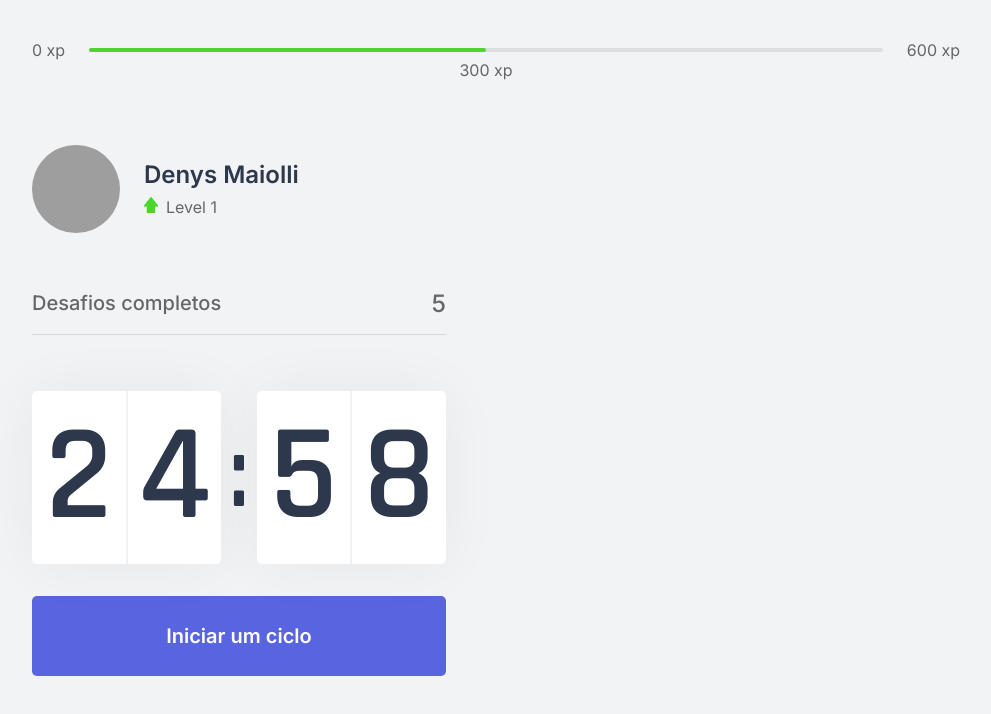
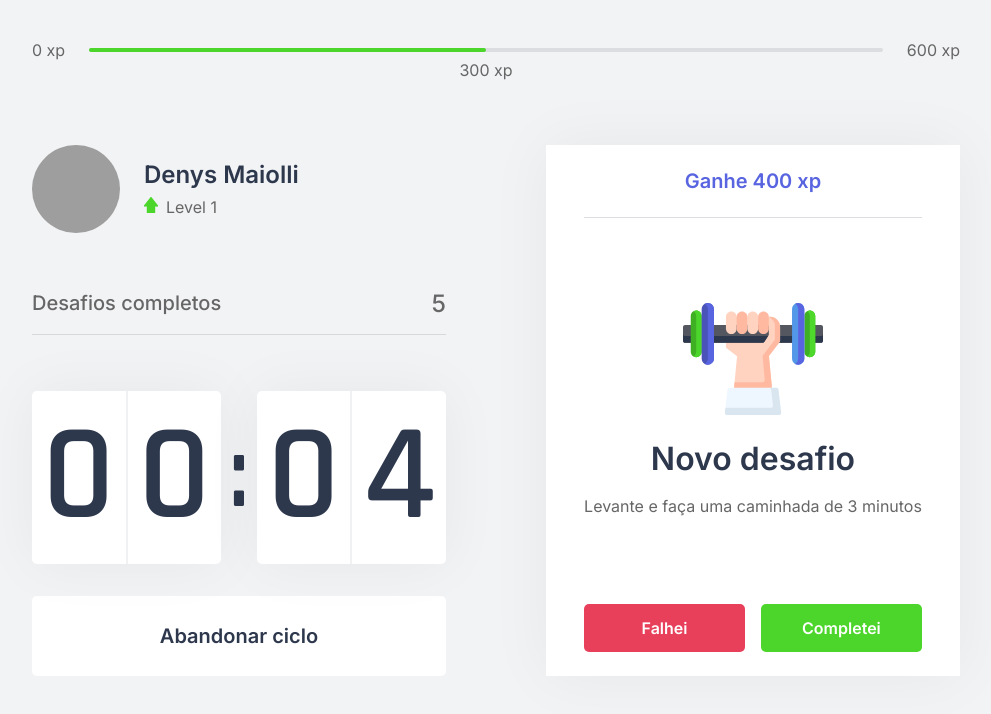
Before and after one commit to dmaiolli/moveit-next, a Next.js app: page / in a window 1280 px wide. Both pictures are taken after a click on the button "Iniciar um ciclo". Shown: the top 714 px of the page, without its empty margins (144-1135 px from the left). Built offline with nearby package versions, Linux system fonts and the light colour scheme; grey boxes are pictures that could not be loaded.

Commit message:
Countdown and style ChallengeBox finished

```diff
--- /dev/null
+++ b/src/components/ChallengeBox.tsx
@@ -0,0 +1,47 @@
+import styles from '../styles/components/ChallengeBox.module.css'
+
+export function ChallengeBox() {
+  const hasActiveChallenge = true
+
+  return (
+    <div className={styles.challengeBoxContainer}>
+
+    { hasActiveChallenge ? (
+      <div className={styles.challengeActive}>
+        <header>Ganhe 400 xp</header>
+
+        <main>
+          <img src="icons/body.svg"/>
+          <strong>Novo desafio</strong>
+          <p>Levante e faça uma caminhada de 3 minutos</p>
+        </main>
+
+        <footer>
+          <button
+            type="button"
+            className={styles.challengeFailedButton}
+          >
+              Falhei
+          </button>
+
+          <button
+            type="button"
+            className={styles.challengeSucceededButton}
+          >
+              Completei
+          </button>
+        </footer>
+      </div>
+    ) : (
+      <div className={styles.challengeNotActive}>
+        <strong>Inicie um ciclo para receber desafios a serem completados</strong>
+        <p>
+          <img src="icons/level-up.svg" alt="Level up"/>
+          Avance de level completando desafios
+        </p>
+    </div>
+    )}
+
+    </div>
+  )
+}
--- a/src/components/Countdown.tsx
+++ b/src/components/Countdown.tsx
@@ -1,12 +1,17 @@
 import { useState, useEffect } from 'react';
 import styles from '../styles/components/Countdown.module.css';
 
+let countdownTimeout: NodeJS.Timeout;
+
 export function Countdown() {
   // 25 minutos em segundos, para irmos reduzindo o countdown a cada segundo
-  const [time, setTime] = useState(25 * 60);
+  const [time, setTime] = useState(0.1 * 60);
 
   // Vai definir se o countdown está ativo ou parado
-  const [active, setActive] = useState(false);
+  const [isActive, setIsActive] = useState(false);
+
+  // Definir se o countdown ja finalizou
+  const [hasFinished, setHasFinished] = useState(false)
 
   // Vamos calcular os minutos, mas sem o floor só funcionaria com minutos perfeitos, o floor
   // arrendonda pra baixo.
@@ -22,17 +27,28 @@ export function Countdown() {
 
 
   function startCountdown() {
-    setActive(true);
+    setIsActive(true);
+  }
 
+  function resetCountdown() {
+    // Usado para evitar que a função dispare mais uma vez, pois ela demora 1 segundo para executar
+    clearTimeout(countdownTimeout);
+    setIsActive(false);
+
+    setTime(25 * 60);
   }
 
   useEffect(() => {
-    if (active && time > 0) {
-      setTimeout(() => {
+    if (isActive && time > 0) {
+      countdownTimeout = setTimeout(() => {
         setTime(time - 1);
       }, 1000);
+      // Caso o countdown chegue a 0
+    } else if (isActive && time === 0) {
+      setHasFinished(true);
+      setIsActive(false);
     }
-  }, [active, time])
+  }, [isActive, time])
 
   return (
     <div>
@@ -48,6 +64,30 @@ export function Countdown() {
         </div>
       </div>
 
+      {/* Se o countdown chegou a 0, mostrar ciclo encerrado
+            Se não chegou a 0 e ainda está ativo, mostrar abandonar ciclo
+            Se não chegou a 0 e não está ativo, mostrar iniciar ciclo */}
+      { hasFinished ?  (
+        <button
+          disabled
+          type="button"
+          className={styles.countdownButton}
+        >
+          Ciclo encerrado
+        </button>
+      ) : (
+        <>
+        { isActive ? (
+          <button
+            type="button"
+            className={`${styles.countdownButton} ${styles.countdownButtonActive}`}
+            onClick={resetCountdown}
+          >
+            Abandonar ciclo
+          </button>
+
+      ) : (
+
           <button
             type="button"
             className={styles.countdownButton}
@@ -55,6 +95,14 @@ export function Countdown() {
           >
             Iniciar um ciclo
           </button>
+      )}
+        </>
+      )}
+
+
+
+
+
     </div>
   );
 }
--- a/src/pages/index.tsx
+++ b/src/pages/index.tsx
@@ -1,4 +1,6 @@
 import Head from 'next/head';
+
+import { ChallengeBox } from '../components/ChallengeBox';
 import { CompletedChallenges } from '../components/CompletedChallenges';
 import { Countdown } from '../components/Countdown';
 import { ExperienceBar } from "../components/ExperienceBar";
@@ -22,7 +24,9 @@ export default function Home() {
           <Countdown />
         </div>
 
-        <div></div>
+        <div>
+          <ChallengeBox />
+        </div>
       </section>
     </div>
   )
--- /dev/null
+++ b/src/styles/components/ChallengeBox.module.css
@@ -0,0 +1,111 @@
+.challengeBoxContainer {
+  height: 100%;
+  width: 100%;
+
+  background-color: var(--white);
+  border-right: 5px;
+  box-shadow: 0 0 60px rgba(0, 0, 0, 0.05);
+  padding: 1.5rem 2rem;
+
+  display: flex;
+  flex-direction: column;
+  align-items: center;
+  justify-content: center;
+
+  text-align: center;
+}
+
+.challengeNotActive {
+  display: flex;
+  flex-direction: column;
+  align-items: center;
+}
+
+.challengeNotActive strong {
+  font-size: 1.5rem;
+  font-weight: 500;
+  line-height: 1.4;
+}
+
+.challengeNotActive p{
+  display: flex;
+  flex-direction: column;
+  align-items: center;
+  line-height: 1.4;
+  max-width: 70%;
+  margin-top: 3rem;
+}
+
+.challengeNotActive p img {
+  margin-bottom: 1rem;
+}
+
+.challengeActive {
+  height: 100%;
+
+  display: flex;
+  flex-direction: column;
+}
+
+.challengeActive header {
+  color: var(--blue);
+  font-weight: 600;
+  font-size: 1.25rem;
+  padding: 0 2rem 1.5rem;
+  border-bottom: 1px solid var(--gray-line);
+}
+
+.challengeActive main {
+  flex: 1;
+  display: flex;
+  flex-direction: column;
+  align-items: center;
+  justify-content: center;
+}
+
+.challengeActive main strong {
+  font-weight: 600;
+  font-size: 2rem;
+  color: var(--title);
+  margin: 1.5rem 0 1rem;
+}
+
+.challengeActive main p {
+  line-height: 1.5;
+}
+
+.challengeActive footer {
+  display: grid;
+  grid-template-columns: repeat(2, 1fr);
+  gap: 1rem;
+}
+
+.challengeActive footer button {
+  height: 3rem;
+
+  display: flex;
+  align-items: center;
+  justify-content: center;
+
+  border: 0;
+  border-radius: 5px;
+
+  color: var(--white);
+
+  font-size: 1rem;
+  font-weight: 600;
+
+  transition: filter 0.2;
+}
+
+.challengeActive footer button.challengeFailedButton{
+  background-color: var(--red);
+}
+
+.challengeActive footer button.challengeSucceededButton{
+  background-color: var(--green);
+}
+
+.challengeActive footer button:hover {
+  filter: brightness(0.9);
+}
--- a/src/styles/components/Countdown.module.css
+++ b/src/styles/components/Countdown.module.css
@@ -48,6 +48,7 @@
   justify-content: center;
 
   border: 0;
+  outline: 0;
   border-radius: 5px;
 
   background-color: var(--blue);
@@ -59,6 +60,22 @@
   transition: background-color 0.2s;
 }
 
-.countdownButton:hover{
+.countdownButton:not(:disabled):hover{
   background-color: var(--blue-dark);
 }
+
+.countdownButtonActive {
+  background-color: var(--white);
+  color: var(--title);
+}
+
+.countdownButtonActive:not(:disabled):hover{
+  background-color: var(--red);
+  color: var(--white);
+}
+
+.countdownButton:disabled {
+    background-color: var(--white);
+    color: var(--text);
+    cursor: not-allowed;
+}
```
Lines whose indentation alone changed are shown as unchanged.
